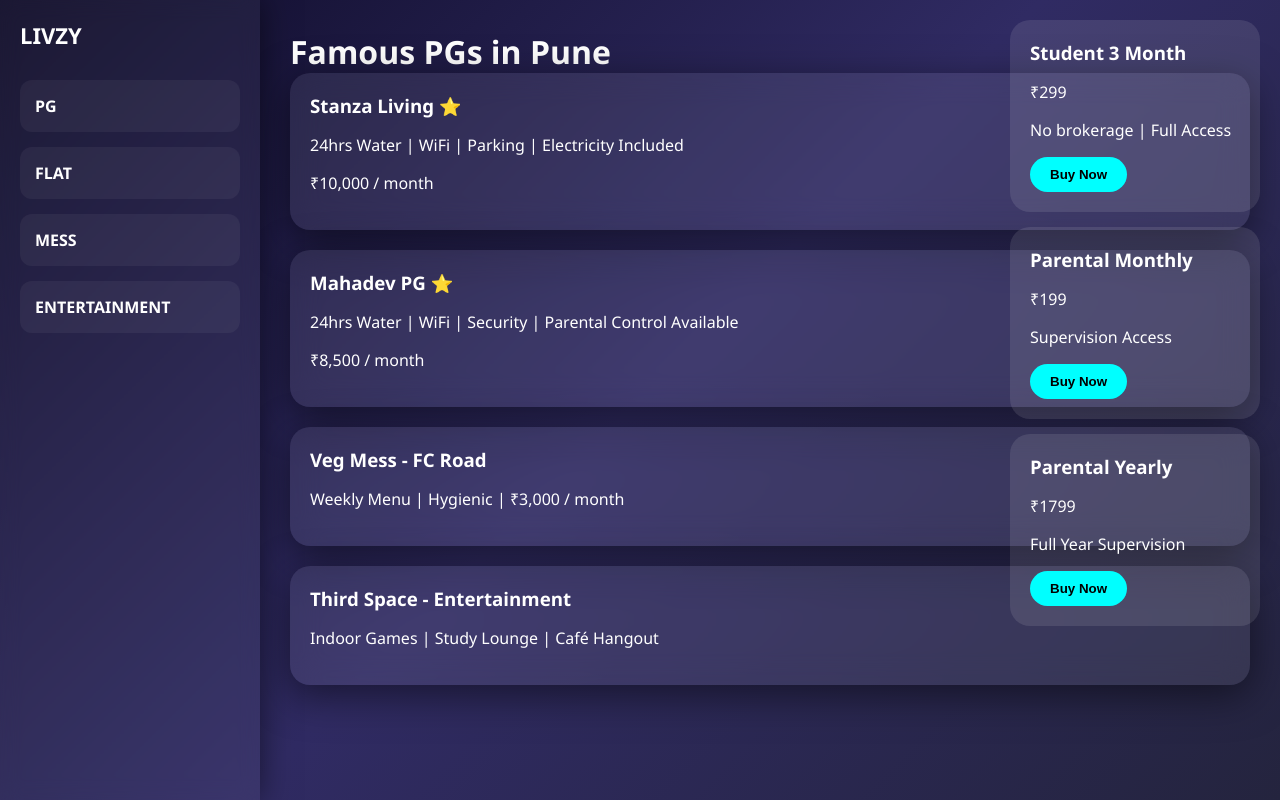
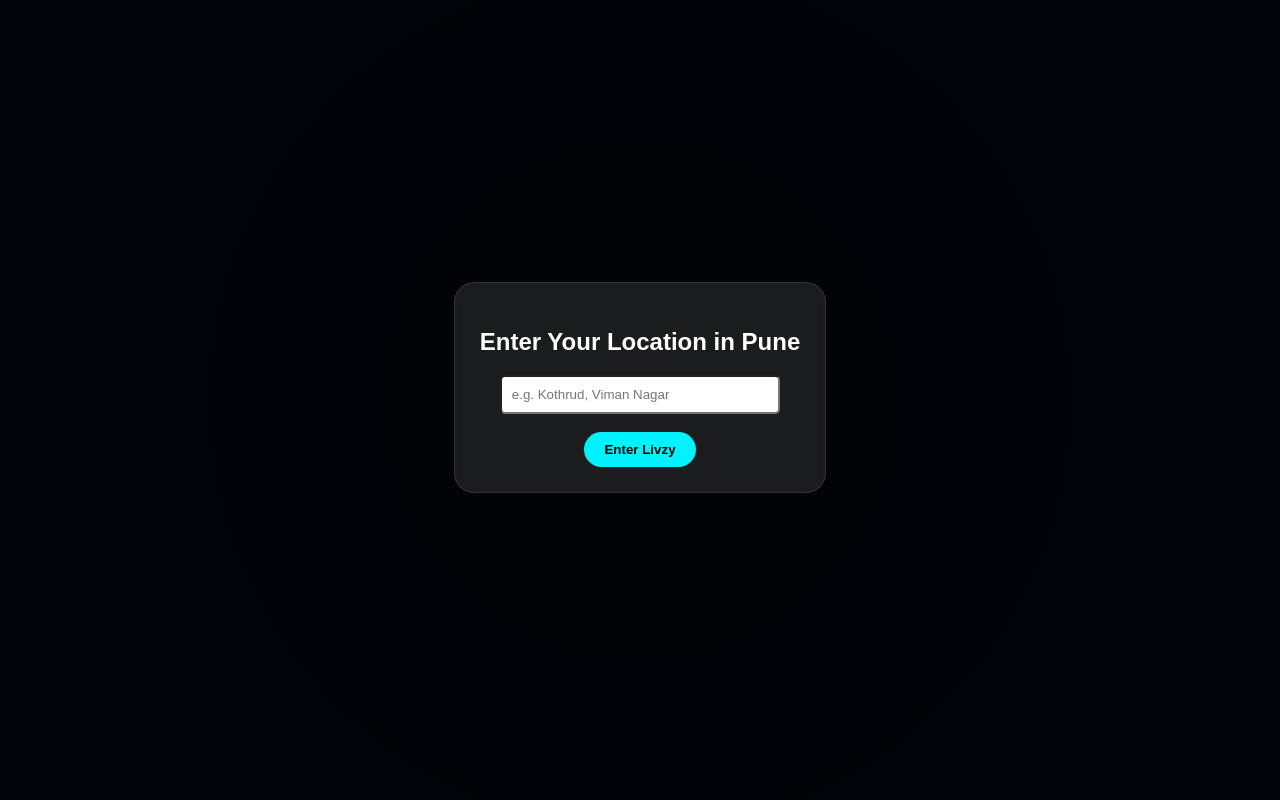
Before and after one commit to kkanshika-bit/Livzy-website, a plain HTML site: page index.html in a window 1280 px wide. Both pictures are taken after a click on the button "Sign in as Student". Drawn offline with Linux system fonts and the light colour scheme.

Commit message:
Update index.html

```diff
--- a/index.html
+++ b/index.html
@@ -4,214 +4,172 @@
 <meta charset="UTF-8">
 <meta name="viewport" content="width=device-width, initial-scale=1.0">
 <title>Livzy | Pune Student Living</title>
-
 <style>
-body{
-margin:0;
-font-family: 'Segoe UI', sans-serif;
-background: linear-gradient(135deg,#0f0c29,#302b63,#24243e);
-color:white;
-overflow-x:hidden;
+    :root {
+        --glass: rgba(255, 255, 255, 0.1);
+        --accent: #00f2ff;
+    }
+    body {
+        margin: 0; font-family: 'Poppins', sans-serif;
+        background: radial-gradient(circle at center, #1a1a2e, #16213e, #0f3460);
+        color: white; overflow: hidden; height: 100vh;
     }
 
-h1,h2,h3{
-margin:0;
+    /* 3D Perspective Container */
+    .container {
+        display: flex; height: 100vh; perspective: 1000px;
     }
 
-.container{
-display:flex;
-height:100vh;
+    /* Sidebar Styling */
+    .sidebar {
+        width: 250px; background: var(--glass);
+        backdrop-filter: blur(15px); padding: 30px;
+        border-right: 1px solid rgba(255,255,255,0.1);
     }
 
-.sidebar{
-width:220px;
-background: rgba(255,255,255,0.05);
-backdrop-filter: blur(10px);
-padding:20px;
-box-shadow:0 0 30px rgba(0,0,0,0.5);
+    .tab {
+        padding: 18px; margin-bottom: 20px;
+        font-weight: 900; border-radius: 15px;
+        cursor: pointer; transition: 0.5s;
+        background: rgba(255, 255, 255, 0.05);
+        text-transform: uppercase; letter-spacing: 1px;
     }
 
-.sidebar h2{
-margin-bottom:30px;
-font-size:22px;
+    /* The 3D Rotation Effect */
+    .tab:hover {
+        transform: rotateY(25deg) translateZ(20px);
+        background: var(--accent); color: #000;
+        box-shadow: -10px 0 20px rgba(0, 242, 255, 0.3);
     }
 
-.tab{
-padding:15px;
-margin-bottom:15px;
-font-weight:bold;
-border-radius:12px;
-cursor:pointer;
-transition:0.4s;
-background: rgba(255,255,255,0.05);
+    .main { flex: 1; padding: 40px; overflow-y: auto; scroll-behavior: smooth; }
+
+    .card {
+        background: var(--glass); backdrop-filter: blur(10px);
+        padding: 25px; border-radius: 20px; margin-bottom: 25px;
+        border: 1px solid rgba(255,255,255,0.1);
+        transition: 0.4s;
     }
 
-.tab:hover{
-transform:rotateY(15deg) scale(1.05);
-background:rgba(0,255,255,0.2);
+    .card:hover { transform: scale(1.02) translateZ(30px); border-color: var(--accent); }
+
+    .subscription-panel {
+        width: 300px; padding: 20px; background: rgba(0,0,0,0.2);
     }
 
-.main{
-flex:1;
-padding:30px;
-overflow-y:auto;
+    .hidden { display: none !important; }
+
+    /* Modal for Location */
+    #location-screen {
+        position: fixed; top:0; left:0; width: 100%; height: 100%;
+        background: rgba(0,0,0,0.9); display: flex;
+        justify-content: center; align-items: center; z-index: 999;
     }
 
-.card{
-background:rgba(255,255,255,0.08);
-backdrop-filter:blur(15px);
-padding:20px;
-border-radius:20px;
-margin-bottom:20px;
-box-shadow:0 10px 40px rgba(0,0,0,0.5);
-transition:0.4s;
-}
-
-.card:hover{
-transform:translateY(-10px) scale(1.03);
-}
-
-.star{
-color:gold;
-font-size:18px;
-}
-
-.subscription{
-position:absolute;
-right:20px;
-top:20px;
-width:250px;
-}
-
-.plan{
-background:rgba(255,255,255,0.1);
-padding:20px;
-margin-bottom:15px;
-border-radius:20px;
-transition:0.4s;
-}
-
-.plan:hover{
-transform:scale(1.05);
-background:rgba(0,255,255,0.2);
-}
-
-button{
-padding:10px 20px;
-border:none;
-border-radius:20px;
-background:cyan;
-cursor:pointer;
-font-weight:bold;
-}
-
-.hero{
-height:100vh;
-display:flex;
-justify-content:center;
-align-items:center;
-flex-direction:column;
-text-align:center;
-animation:fadeIn 2s ease;
-}
-
-.hero h1{
-font-size:50px;
-margin-bottom:20px;
-}
-
-.hero button{
-margin:10px;
-}
-
-@keyframes fadeIn{
-from{opacity:0; transform:translateY(30px);}
-to{opacity:1; transform:translateY(0);}
-}
-
-.hidden{
-display:none;
+    .btn-buy {
+        background: var(--accent); color: black; padding: 10px 20px;
+        border-radius: 50px; border: none; font-weight: bold; cursor: pointer;
     }
 </style>
 </head>
-
 <body>
 
-<div class="hero" id="landing">
-<h1>Livzy</h1>
-<h3>Find Your Safe Space in Pune</h3>
-<button onclick="enterSite()">Sign in as Student</button>
-<button onclick="enterSite()">Sign in as Parent</button>
+<div class="hero" id="landing" style="height: 100vh; display: flex; flex-direction: column; justify-content: center; align-items: center;">
+    <h1 style="font-size: 4rem;">LIVZY</h1>
+    <p>Premium Living for Pune Students</p>
+    <div>
+        <button class="btn-buy" onclick="showLocation('Student')">Sign in as Student</button>
+        <button class="btn-buy" onclick="showLocation('Parent')">Sign in as Parent</button>
+    </div>
+</div>
+
+<div id="location-screen" class="hidden">
+    <div class="card" style="text-align: center;">
+        <h2>Enter Your Location in Pune</h2>
+        <input type="text" id="locInput" placeholder="e.g. Kothrud, Viman Nagar" style="padding: 10px; border-radius: 5px; width: 80%;">
+        <br><br>
+        <button class="btn-buy" onclick="startDashboard()">Enter Livzy</button>
+    </div>
 </div>
 
 <div class="container hidden" id="dashboard">
-
     <div class="sidebar">
-<h2>LIVZY</h2>
-<div class="tab">PG</div>
-<div class="tab">FLAT</div>
-<div class="tab">MESS</div>
-<div class="tab">ENTERTAINMENT</div>
+        <h2 style="color: var(--accent);">LIVZY</h2>
+        <div class="tab" onclick="filterContent('pg')"><b>PG</b></div>
+        <div class="tab" onclick="filterContent('flat')"><b>Flat</b></div>
+        <div class="tab" onclick="filterContent('mess')"><b>Mess</b></div>
+        <div class="tab" onclick="filterContent('entertainment')"><b>Entertainment</b></div>
     </div>
 
-<div class="main">
-<h1>Famous PGs in Pune</h1>
-
-<div class="card">
-<h3>Stanza Living <span class="star">⭐</span></h3>
-<p>24hrs Water | WiFi | Parking | Electricity Included</p>
-<p>₹10,000 / month</p>
-</div>
-
-<div class="card">
-<h3>Mahadev PG <span class="star">⭐</span></h3>
-<p>24hrs Water | WiFi | Security | Parental Control Available</p>
-<p>₹8,500 / month</p>
-</div>
-
-<div class="card">
-<h3>Veg Mess - FC Road</h3>
-<p>Weekly Menu | Hygienic | ₹3,000 / month</p>
-</div>
-
-<div class="card">
-<h3>Third Space - Entertainment</h3>
-<p>Indoor Games | Study Lounge | Café Hangout</p>
-</div>
-
-</div>
-
-<div class="subscription">
-<div class="plan">
-<h3>Student 3 Month</h3>
-<p>₹299</p>
-<p>No brokerage | Full Access</p>
-<button>Buy Now</button>
-</div>
-
-<div class="plan">
-<h3>Parental Monthly</h3>
-<p>₹199</p>
-<p>Supervision Access</p>
-<button>Buy Now</button>
-</div>
-
-<div class="plan">
-<h3>Parental Yearly</h3>
-<p>₹1799</p>
-<p>Full Year Supervision</p>
-<button>Buy Now</button>
+    <div class="main" id="content-area">
+        <h1 id="category-title">Top Suggestions in Pune</h1>
+        <div id="listings">
             </div>
     </div>
 
+    <div class="subscription-panel">
+        <h3 style="text-align:center">Premium Plans</h3>
+        <div class="card" style="font-size: 0.9rem;">
+            <h4>Student 3 Month</h4>
+            <p>₹299</p>
+            <ul><li>No Brokerage</li><li>Full Access</li></ul>
+            <button class="btn-buy" onclick="alert('Premium logic: Now showing same-college student suggestions!')">Upgrade</button>
+        </div>
+        <div class="card" style="font-size: 0.9rem;">
+            <h4>Parental Yearly</h4>
+            <p>₹1799</p>
+            <p><small>Save 2 months brokerage! Monitor entry/exit times for safety.</small></p>
+            <button class="btn-buy">Secure Child</button>
+        </div>
+    </div>
 </div>
 
 <script>
-function enterSite(){
+const data = {
+    pg: [
+        { name: "Stanza Living", star: true, desc: "WiFi, 24hr Water, Parking, Electricity", price: "₹12,000", safety: "Parental Control Available" },
+        { name: "Mahadev PG", star: true, desc: "Near College, Home Food, Security", price: "₹9,000", safety: "Standard Security" }
+    ],
+    flat: [
+        { name: "Magarpatta City Apt", star: false, desc: "Full Furnished 2BHK", price: "₹25,000", safety: "Gated Community" },
+        { name: "Kothrud Semi-Furnished", star: false, desc: "Semi-Furnished, Balcony", price: "₹18,000", safety: "CCTV" }
+    ],
+    mess: [
+        { name: "Annapurna Veg", star: false, desc: "Pure Veg | Weekly Menu: Paneer, Dal, Roti", price: "₹3,500/mo", safety: "" }
+    ],
+    entertainment: [
+        { name: "Third Space", star: false, desc: "Indoor Sports, Café, Library", price: "Entry ₹200", safety: "Safe Student Zone" }
+    ]
+};
+
+function showLocation() {
     document.getElementById("landing").classList.add("hidden");
+    document.getElementById("location-screen").classList.remove("hidden");
+}
+
+function startDashboard() {
+    document.getElementById("location-screen").classList.add("hidden");
     document.getElementById("dashboard").classList.remove("hidden");
+    filterContent('pg'); // Default view
+}
+
+function filterContent(type) {
+    const listings = document.getElementById("listings");
+    const title = document.getElementById("category-title");
+    title.innerText = type.toUpperCase() + " Options in Pune";
+    listings.innerHTML = "";
+
+    data[type].forEach(item => {
+        listings.innerHTML += `
+            <div class="card">
+                <h3>${item.name} ${item.star ? '<span style="color:gold">⭐ (Parental Control)</span>' : ''}</h3>
+                <p>${item.desc}</p>
+                <p><b>${item.price}</b></p>
+                <p style="color: #00f2ff; font-size: 0.8rem;">${item.safety}</p>
+            </div>
+        `;
+    });
 }
 </script>
-
 </body>
 </html>
```
Lines whose indentation alone changed are shown as unchanged.
